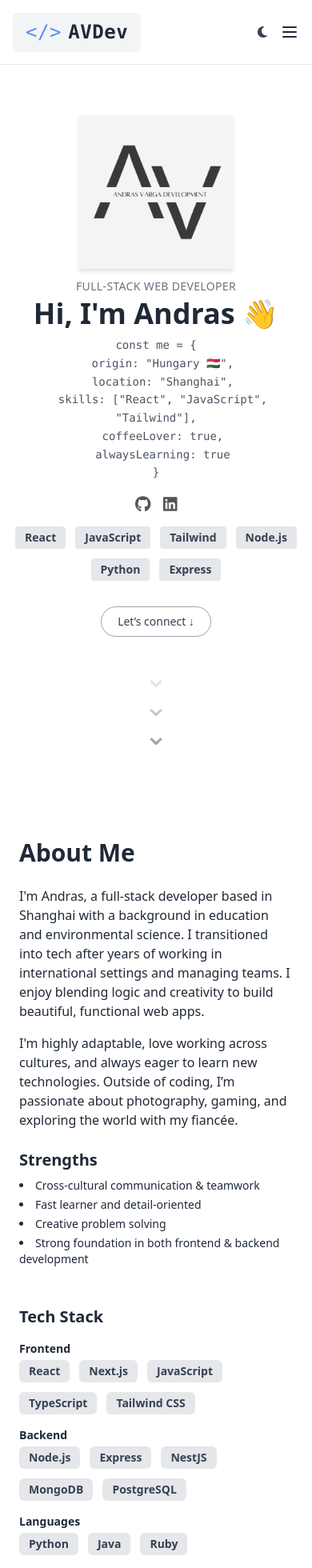
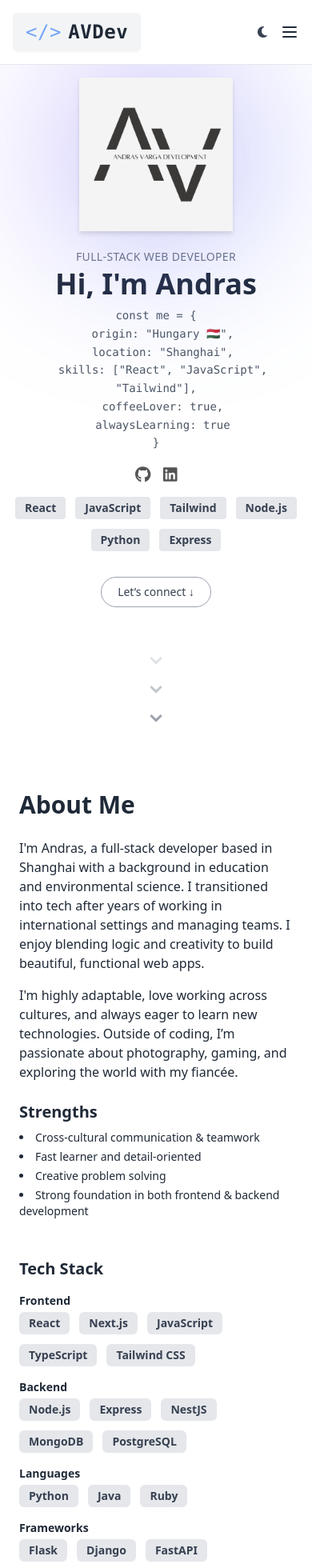
Before and after one commit to andris811/avdev, a React (Create React App) app: page / in a window 390 px wide. Shown: the top 1960 px of the page at 80% size. Built offline with nearby package versions, Linux system fonts and the light colour scheme.

Commit message:
project cards beta, small UI tweeks

```diff
--- a/src/components/About.jsx
+++ b/src/components/About.jsx
@@ -2,23 +2,20 @@ const About = () => {
   return (
     <section
       id="about"
-      className="min-h-screen px-6 py-16 bg-white dark:bg-gray-900 text-gray-800 dark:text-gray-200"
+      className="min-h-screen flex items-center justify-center px-6 py-16 bg-white dark:bg-gray-900 text-gray-800 dark:text-gray-200"
     >
-      <div className="max-w-6xl mx-auto grid md:grid-cols-2 gap-12 items-start">
+      <div className="max-w-6xl w-full grid md:grid-cols-2 gap-12 items-start">
         {/* Left column – about text & soft skills */}
         <div>
           <h2 className="text-3xl font-bold mb-6">About Me</h2>
           <p className="mb-4">
-            I'm Andras, a full-stack developer based in Shanghai with a
-            background in education and environmental science. I transitioned
-            into tech after years of working in international settings and
-            managing teams. I enjoy blending logic and creativity to build
-            beautiful, functional web apps.
+            I'm Andras, a full-stack developer based in Shanghai with a background in education and environmental science.
+            I transitioned into tech after years of working in international settings and managing teams.
+            I enjoy blending logic and creativity to build beautiful, functional web apps.
           </p>
           <p className="mb-4">
-            I'm highly adaptable, love working across cultures, and always eager
-            to learn new technologies. Outside of coding, I’m passionate about
-            photography, gaming, and exploring the world with my fiancée.
+            I'm highly adaptable, love working across cultures, and always eager to learn new technologies.
+            Outside of coding, I’m passionate about photography, gaming, and exploring the world with my fiancée.
           </p>
 
           <div className="mt-6">
@@ -37,110 +34,28 @@ const About = () => {
           <h3 className="text-xl font-semibold mb-4">Tech Stack</h3>
 
           <div className="space-y-4 text-sm">
-            <div>
-              <p className="font-semibold mb-1">Frontend</p>
-              <div className="flex flex-wrap gap-3 text-gray-700 dark:text-gray-300 text-sm font-semibold">
-                {[
-                  "React",
-                  "Next.js",
-                  "JavaScript",
-                  "TypeScript",
-                  "Tailwind CSS",
-                ].map((tech) => (
-                  <span
-                    key={tech}
-                    className="bg-gray-200 dark:bg-gray-800 px-3 py-1 rounded-md"
-                  >
-                    {tech}
-                  </span>
-                ))}
-              </div>
-            </div>
-
-            <div>
-              <p className="font-semibold mb-1">Backend</p>
-              <div className="flex flex-wrap gap-3 text-gray-700 dark:text-gray-300 text-sm font-semibold">
-                {["Node.js", "Express", "NestJS", "MongoDB", "PostgreSQL"].map(
-                  (tech) => (
+            {[
+              ["Frontend", ["React", "Next.js", "JavaScript", "TypeScript", "Tailwind CSS"]],
+              ["Backend", ["Node.js", "Express", "NestJS", "MongoDB", "PostgreSQL"]],
+              ["Languages", ["Python", "Java", "Ruby"]],
+              ["Frameworks", ["Flask", "Django", "FastAPI", "Spring Boot", "Ruby on Rails"]],
+              ["Tools", ["Git", "GitHub", "VS Code", "Vite", "npm"]],
+              ["Creative Tools", ["Photoshop", "Blender", "DaVinci Resolve", "Figma", "Lightroom", "Capture One"]],
+            ].map(([label, items]) => (
+              <div key={label}>
+                <p className="font-semibold mb-1">{label}</p>
+                <div className="flex flex-wrap gap-3 text-gray-700 dark:text-gray-300 text-sm font-semibold">
+                  {items.map((item) => (
                     <span
-                      key={tech}
+                      key={item}
                       className="bg-gray-200 dark:bg-gray-800 px-3 py-1 rounded-md"
                     >
-                      {tech}
+                      {item}
                     </span>
-                  )
-                )}
+                  ))}
+                </div>
               </div>
-            </div>
-
-            <div>
-              <p className="font-semibold mb-1">Languages</p>
-              <div className="flex flex-wrap gap-3 text-gray-700 dark:text-gray-300 text-sm font-semibold">
-                {["Python", "Java", "Ruby"].map((tech) => (
-                  <span
-                    key={tech}
-                    className="bg-gray-200 dark:bg-gray-800 px-3 py-1 rounded-md"
-                  >
-                    {tech}
-                  </span>
-                ))}
-              </div>
-            </div>
-
-            <div>
-              <p className="font-semibold mb-1">Frameworks</p>
-              <div className="flex flex-wrap gap-3 text-gray-700 dark:text-gray-300 text-sm font-semibold">
-                {[
-                  "Flask",
-                  "Django",
-                  "FastAPI",
-                  "Spring Boot",
-                  "Ruby on Rails",
-                ].map((tech) => (
-                  <span
-                    key={tech}
-                    className="bg-gray-200 dark:bg-gray-800 px-3 py-1 rounded-md"
-                  >
-                    {tech}
-                  </span>
-                ))}
-              </div>
-            </div>
-
-            <div>
-              <p className="font-semibold mb-1">Tools</p>
-              <div className="flex flex-wrap gap-3 text-gray-700 dark:text-gray-300 text-sm font-semibold">
-                {["Git", "GitHub", "VS Code", "Vite", "npm"].map((tech) => (
-                  <span
-                    key={tech}
-                    className="bg-gray-200 dark:bg-gray-800 px-3 py-1 rounded-md"
-                  >
-                    {tech}
-                  </span>
-                ))}
-              </div>
-            </div>
-
-            <div>
-              <p className="font-semibold mb-1">Creative Tools</p>
-              <div className="flex flex-wrap gap-3 text-gray-700 dark:text-gray-300 text-sm font-semibold">
-                {[
-                  "Photoshop",
-                  "Blender",
-                  "DaVinci Resolve",
-                  "Figma",
-                  "Lightroom",
-                  "Capture One",
-                ].map((tool) => (
-                  <span
-                    key={tool}
-                    className="bg-gray-200 dark:bg-gray-800 px-3 py-1 rounded-md"
-                  >
-                    {tool}
-                  </span>
-                ))}
-              </div>
-            </div>
+            ))}
           </div>
 
           <div className="mt-8">
--- a/src/components/Contact.jsx
+++ b/src/components/Contact.jsx
@@ -1,5 +1,8 @@
 import { useForm } from "react-hook-form";
 import { useState } from "react";
+import EmailIcon from "@mui/icons-material/Email";
+import GitHubIcon from "@mui/icons-material/GitHub";
+import LinkedInIcon from "@mui/icons-material/LinkedIn";
 
 const Contact = () => {
   const {
@@ -34,14 +37,26 @@ const Contact = () => {
   return (
     <section
       id="contact"
-      className="px-6 py-16 bg-white dark:bg-gray-900 text-gray-800 dark:text-gray-200"
+      className="min-h-screen flex items-center justify-center px-6 py-16 bg-white dark:bg-gray-900 text-gray-800 dark:text-gray-200"
     >
-      <div className="max-w-xl mx-auto">
-        <h2 className="text-3xl font-bold mb-6 text-center">Contact</h2>
-        <p className="mb-8 text-center text-sm text-gray-600 dark:text-gray-400">
-          Let’s connect! You can reach me directly using the form below.
+      <div className="relative max-w-xl w-full p-8 rounded-lg shadow-md bg-white dark:bg-gray-900 z-10">
+        {/* Header */}
+        <h2 className="text-3xl font-bold mb-2 text-center">Let’s Connect</h2>
+        <p className="text-center text-sm text-gray-600 dark:text-gray-400 mb-6">
+          Whether it's freelance work, collaboration, or a tech question — feel free to reach out!
         </p>
 
+        {/* Social icons */}
+        <div className="flex justify-center gap-6 mb-8 text-gray-600 dark:text-gray-300">
+          <a href="https://github.com/andris811" target="_blank" rel="noopener noreferrer" className="hover:text-black transition">
+            <GitHubIcon />
+          </a>
+          <a href="https://www.linkedin.com/in/andrasv89/" target="_blank" rel="noopener noreferrer" className="hover:text-blue-600 transition">
+            <LinkedInIcon />
+          </a>
+        </div>
+
+        {/* Form / Confirmation */}
         {submitted ? (
           <div className="bg-green-100 dark:bg-green-800 text-green-800 dark:text-green-200 p-4 rounded text-center mb-6">
             ✅ Message sent successfully! I’ll get back to you soon.
@@ -108,6 +123,9 @@ const Contact = () => {
             </button>
           </form>
         )}
+
+        {/* Form Glow Effect */}
+        <div className="absolute -inset-2 z-0 rounded-xl bg-gradient-to-br from-purple-400/10 to-blue-400/10 blur-xl" aria-hidden="true"></div>
       </div>
     </section>
   );
--- a/src/components/Introduction.jsx
+++ b/src/components/Introduction.jsx
@@ -6,15 +6,26 @@ const Introduction = () => {
   return (
     <section
       id="intro"
-      className="min-h-screen flex flex-col items-center text-center px-4 pt-16 pb-12 bg-white dark:bg-gray-900"
+      className="min-h-screen flex items-center justify-center text-center px-4 bg-white dark:bg-gray-900 relative"
+    >
+      <div className="max-w-xl w-full z-10">
 
-    >
-      {/* Logo */}
+      <div className="relative inline-block mb-4 group">
+  {/* Stronger glow */}
+  <div
+    className="absolute inset-0 scale-125 rounded-full bg-gradient-to-br from-purple-500 to-blue-500 blur-[80px] opacity-50 group-hover:opacity-90 transition duration-700 ease-in-out z-0"
+    aria-hidden="true"
+  ></div>
+
+  {/* Logo image */}
   <img
     src={`${process.env.PUBLIC_URL}/logo.png`}
     alt="AV logo"
-        className="w-48 md:w-56 mb-3 drop-shadow-md"
+    className="w-48 md:w-56 relative z-10 drop-shadow-md"
   />
+</div>
+
+
 
         {/* Web developer title */}
         <p className="text-sm md:text-base text-gray-500 dark:text-gray-400 mb-1 tracking-wide uppercase">
@@ -23,11 +34,11 @@ const Introduction = () => {
 
         {/* Headline */}
         <h1 className="text-4xl md:text-5xl font-bold text-gray-800 dark:text-gray-100 mb-2">
-        Hi, I'm Andras 👋
+          Hi, I'm Andras
         </h1>
 
         {/* Code-style intro */}
-      <p className="text-sm md:text-base font-mono text-gray-600 dark:text-gray-400 leading-relaxed max-w-md mb-4">
+        <p className="text-sm md:text-base font-mono text-gray-600 dark:text-gray-400 leading-relaxed max-w-md mx-auto mb-4">
           const me = &#123; <br />
           &nbsp;&nbsp;origin: "Hungary 🇭🇺",
           <br />
@@ -43,7 +54,7 @@ const Introduction = () => {
         </p>
 
         {/* Social icons */}
-      <div className="flex space-x-4 mb-4">
+        <div className="flex justify-center space-x-4 mb-4">
           <a
             href="https://github.com/andris811"
             target="_blank"
@@ -58,7 +69,11 @@ const Introduction = () => {
             rel="noopener noreferrer"
             className="text-gray-600 dark:text-gray-300 hover:text-blue-600 transition"
           >
-          <FontAwesomeIcon icon={faLinkedin} size="lg" className="grayscale" />
+            <FontAwesomeIcon
+              icon={faLinkedin}
+              size="lg"
+              className="grayscale"
+            />
           </a>
         </div>
 
@@ -94,12 +109,14 @@ const Introduction = () => {
         >
           Let’s connect ↓
         </Link>
-      <div className="mt-8 text-4xl text-gray-400 select-none leading-none">
 
+        {/* Downward Arrows */}
+        <div className="mt-10 text-4xl text-gray-400 select-none leading-none">
           <div className="flex flex-col items-center">
             <span className="opacity-30">⌄</span>
             <span className="opacity-60">⌄</span>
             <span className="opacity-100">⌄</span>
+          </div>
         </div>
       </div>
     </section>
--- /dev/null
+++ b/src/components/ProjectCard.jsx
@@ -0,0 +1,29 @@
+const ProjectCard = ({ title, description, image, liveLink, repoLink }) => {
+    return (
+      <div className="bg-gray-100 dark:bg-gray-800 p-4 rounded shadow w-full max-w-md">
+        <img src={image} alt={title} className="rounded mb-4" />
+        <h3 className="text-xl font-bold mb-2 text-gray-800 dark:text-gray-100">{title}</h3>
+        <p className="text-sm text-gray-600 dark:text-gray-300 mb-3">{description}</p>
+        <div className="flex gap-4">
+          <a
+            href={liveLink}
+            target="_blank"
+            rel="noopener noreferrer"
+            className="text-blue-600 hover:underline dark:text-blue-400"
+          >
+            Live
+          </a>
+          <a
+            href={repoLink}
+            target="_blank"
+            rel="noopener noreferrer"
+            className="text-blue-600 hover:underline dark:text-blue-400"
+          >
+            Code
+          </a>
+        </div>
+      </div>
+    );
+  };
+
+  export default ProjectCard;
--- a/src/components/Projects.jsx
+++ b/src/components/Projects.jsx
@@ -1,9 +1,21 @@
+import projectsData from "../data/projectsData";
+import ProjectCard from "./ProjectCard";
+
 const Projects = () => {
-    return (
-        <section id="projects" className="min-h-screen flex flex-col items-center justify-center px-4 text-center">
-        <h2 className="text-3xl font-bold mb-4">Projects here</h2>
-      </section>
-    );
-  };
+  return (
+    <section
+      id="projects"
+      className="min-h-screen px-6 py-16 bg-white dark:bg-gray-900 text-gray-800 dark:text-gray-200 text-center"
+    >
+      <h2 className="text-3xl font-bold mb-10">Projects</h2>
 
-  export default Projects;
+      <div className="flex flex-wrap justify-center gap-8">
+        {projectsData.map((project, index) => (
+          <ProjectCard key={index} {...project} />
+        ))}
+      </div>
+    </section>
+  );
+};
+
+export default Projects;
--- /dev/null
+++ b/src/data/projectsData.js
@@ -0,0 +1,32 @@
+const projectsData = [
+    {
+      title: "Photography Portfolio",
+      description: "A responsive gallery built with vanilla JS.",
+      image: "/images/photo-portfolio.png",
+      liveLink: "https://andris811.github.io/portfolio",
+      repoLink: "https://github.com/andris811/portfolio",
+    },
+    {
+        title: "My Awesome App",
+        description: "A full-stack app built with React and Node.js.",
+        image: "/images/awesome-app.png",
+        liveLink: "https://myawesomeapp.com",
+        repoLink: "https://github.com/andris811/awesome-app",
+      },
+    {
+        title: "My Awesome App",
+        description: "A full-stack app built with React and Node.js.",
+        image: "/images/awesome-app.png",
+        liveLink: "https://myawesomeapp.com",
+        repoLink: "https://github.com/andris811/awesome-app",
+      },
+    {
+        title: "My Awesome App",
+        description: "A full-stack app built with React and Node.js.",
+        image: "/images/awesome-app.png",
+        liveLink: "https://myawesomeapp.com",
+        repoLink: "https://github.com/andris811/awesome-app",
+      },
+  ];
+
+  export default projectsData;
```
Lines whose indentation alone changed are shown as unchanged.
